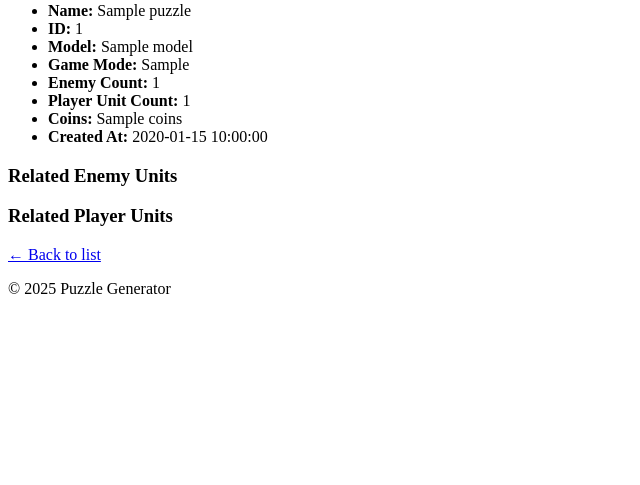
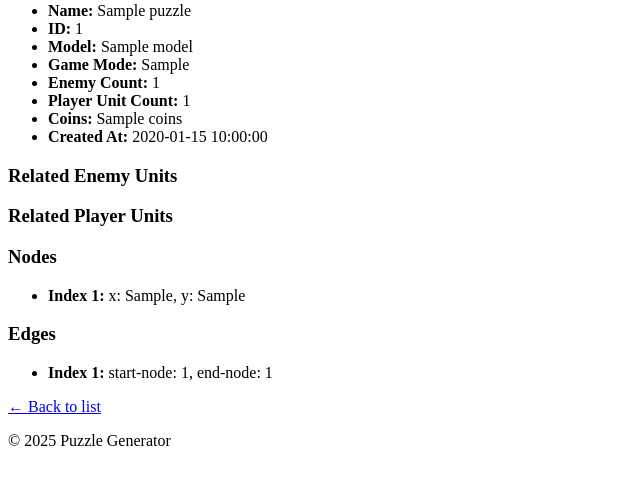
Before and after one commit to F-Mann-M/Puzzle-Generator, a FastAPI app: template app/templates/puzzle-details.html in a window 1280 px wide. Shown: the part 91-576 px from the top of the page, without its empty margins (0-640 px from the left). Run offline with FastAPI, Linux system fonts and the light colour scheme; the template is opened without the code that fills it: most values are stand-ins (such as "Sample title", 1, 10 or a date in 2020); parts of the project's set-up code (start-up, migrations or seed data) failed here and were passed over.

Commit message:
added nodes and edges to puzzel details (front-end)

```diff
--- a/app/routers/puzzle_routers.py
+++ b/app/routers/puzzle_routers.py
@@ -55,9 +55,9 @@ async def create_puzzle(request: Request, db: Session = Depends(get_db)):
         y_key = f"node_{i}_y"
         if x_key in puzzle_config and y_key in puzzle_config:
             nodes.append({
-                "index": i,
-                "x": int(puzzle_config[x_key]),
-                "y": int(puzzle_config[y_key])
+                "node_index": i,
+                "x_position": int(puzzle_config[x_key]),
+                "y_position": int(puzzle_config[y_key])
             })
 
     # Build edges
--- a/app/services/puzzle_services.py
+++ b/app/services/puzzle_services.py
@@ -52,7 +52,7 @@ class PuzzleServices:
                 )
                 self.db.add(node)
                 self.db.flush()  # assign node.id
-                node_map[node_data.index] = node.id
+                node_map[node_data.node_index] = node.id
 
         # Create edges (using the node_map for foreign keys)
         if puzzle_data.edges:
--- a/app/templates/puzzle-details.html
+++ b/app/templates/puzzle-details.html
@@ -35,5 +35,20 @@
 </ul>
 {% endfor %}
 
+<h3>Nodes</h3>
+{% for node in puzzle.nodes %}
+<ul>
+    <li><strong>Index {{ node.node_index }}: </strong> x: {{ node.x_position }}, y: {{ node.y_position }}</li>
+</ul>
+{% endfor %}
+
+<h3>Edges</h3>
+{% for edge in puzzle.edges %}
+<ul>
+    <li><strong>Index {{ edge.edge_index }}: </strong> start-node: {{ edge.start_node_id }}, end-node: {{ edge.end_node_id }}</li>
+</ul>
+{% endfor %}
+
+
 <a href="/puzzles">← Back to list</a>
 {% endblock %}
--- a/app/templates/puzzles.html
+++ b/app/templates/puzzles.html
@@ -25,7 +25,6 @@
             <form onsubmit="deletePuzzle(event, '{{ puzzle.id }}')" style="display:inline;">
                 <button type="submit">Delete</button>
             </form>
-        <!-- <form action="/puzzles/delete/{{ puzzle.id }}/" method="post"><button type="submit">Delete</button></form></td> -->
     </tr>
     {% endfor %}
 </table>
```
Also changed, not shown: data/puzzle.db.
